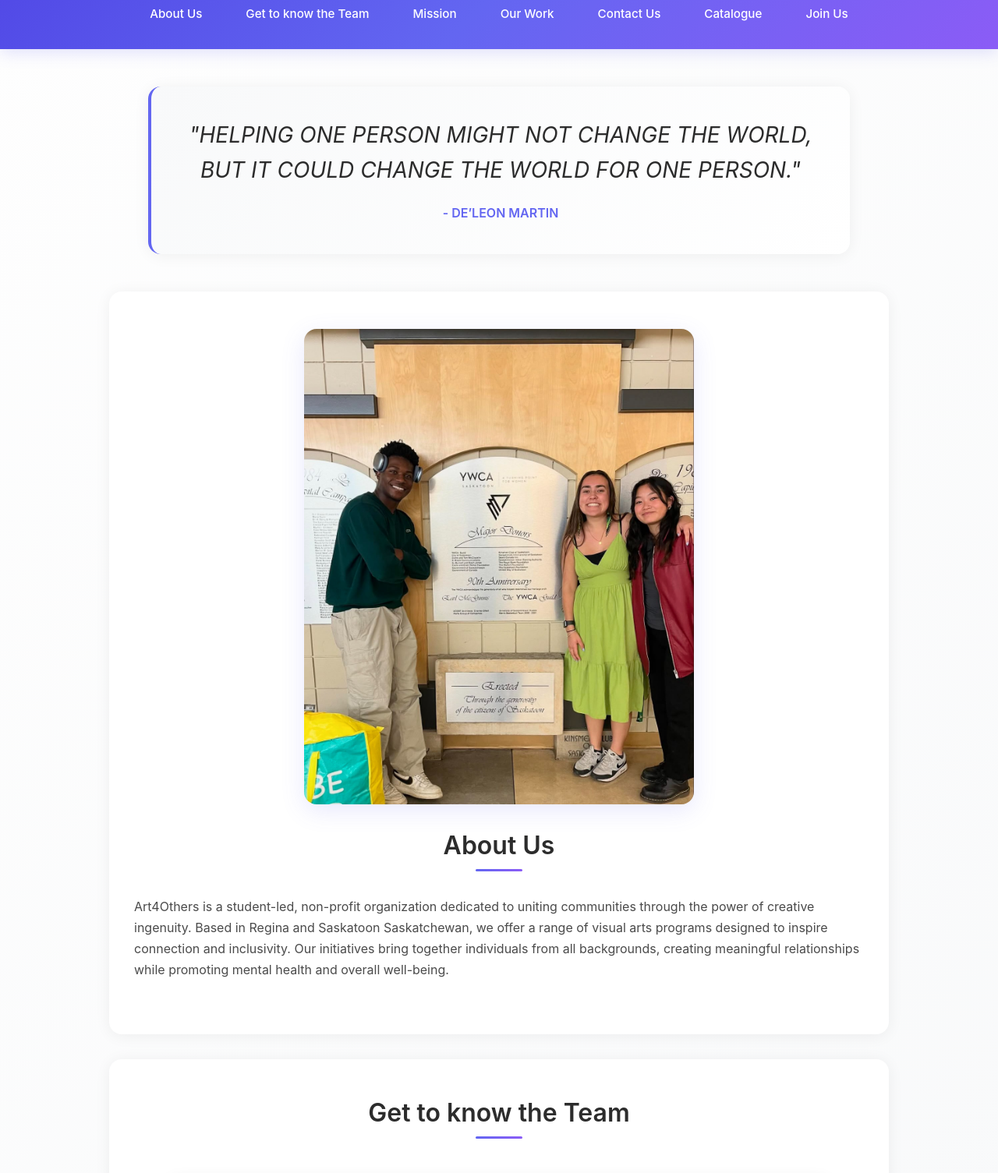
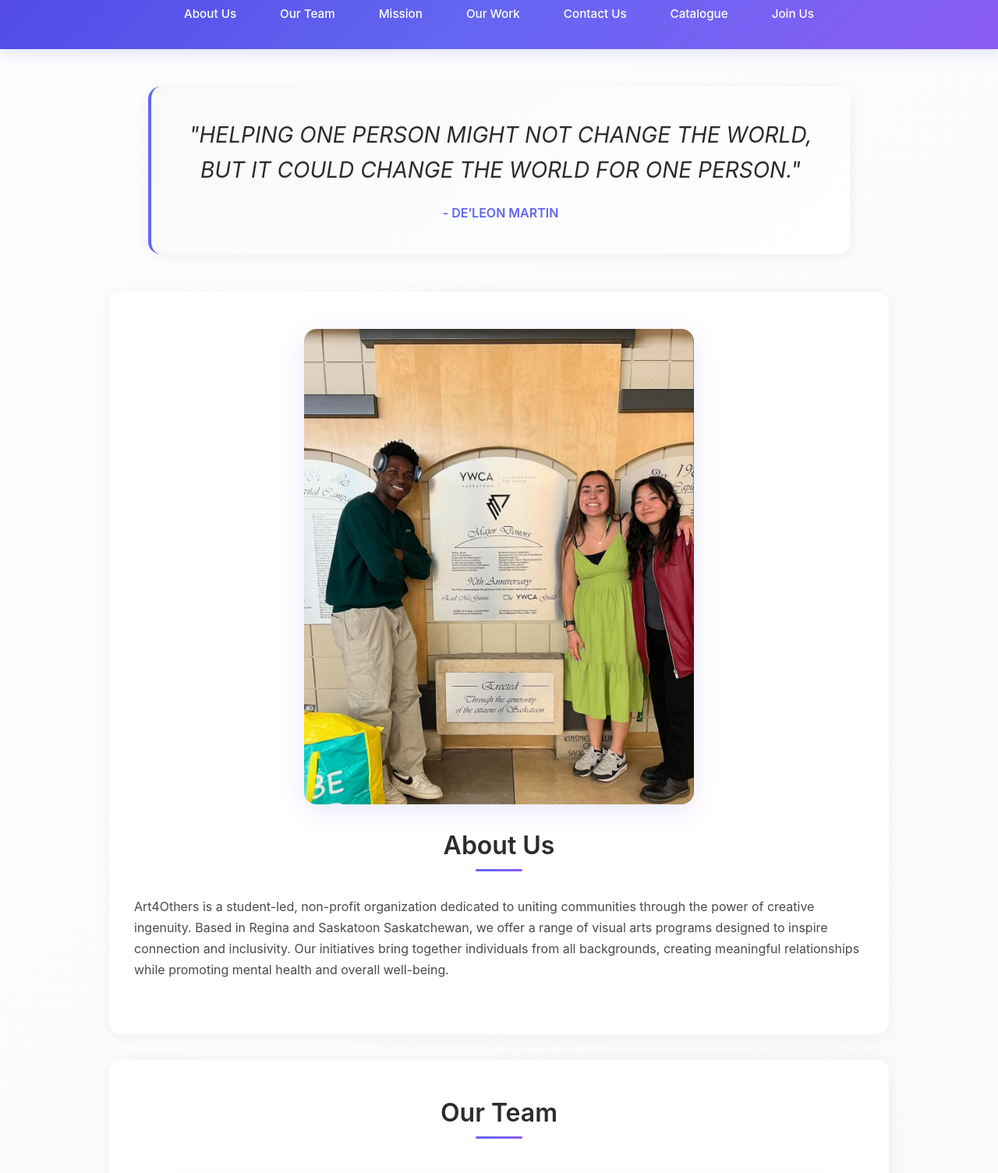
Before and after one commit to Mndanina1725/art4others, a website built with webpack: page index.html in a window 1280 px wide. Shown: the part 95-1600 px from the top of the page at 78% size. Built offline with nearby package versions, Linux system fonts and the light colour scheme.

Commit message:
fix: change heading

```diff
--- a/index.html
+++ b/index.html
@@ -18,7 +18,7 @@
   <h1>Art4Others Initiative</h1>
   <nav id="main-nav">
     <a href="#about">About Us</a>
-    <a href="#team">Get to know the Team</a>
+    <a href="#team">Our Team</a>
     <a href="#mission">Mission</a>
     <a href="#work">Our Work</a>
     <a href="#contact">Contact Us</a>
@@ -51,7 +51,7 @@
 </section>
 
 <section id="team">
-  <h2>Get to know the Team</h2>
+  <h2>Our Team</h2>
 
   <div class="team-member">
     <h3>Angelena Wu</h3>
```
